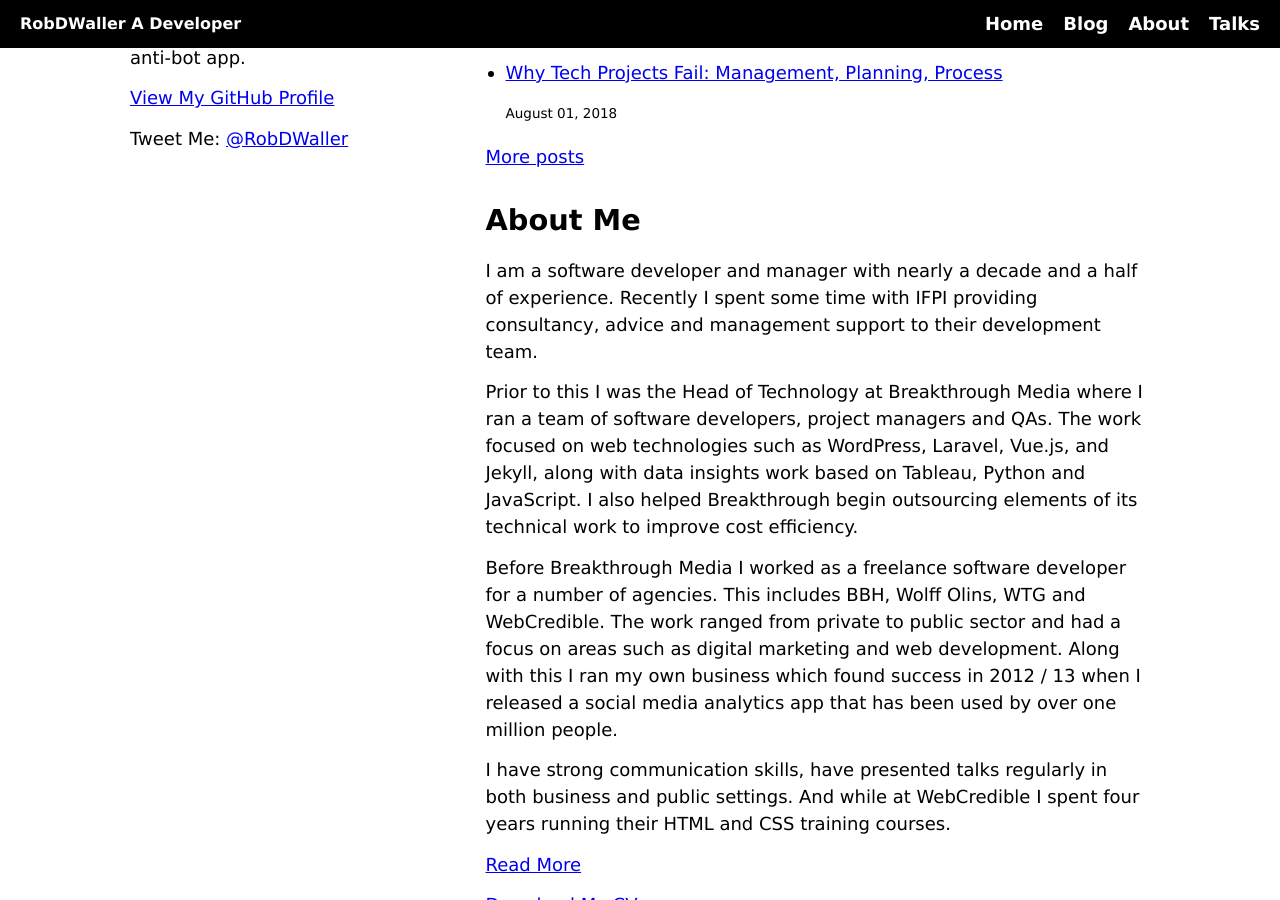
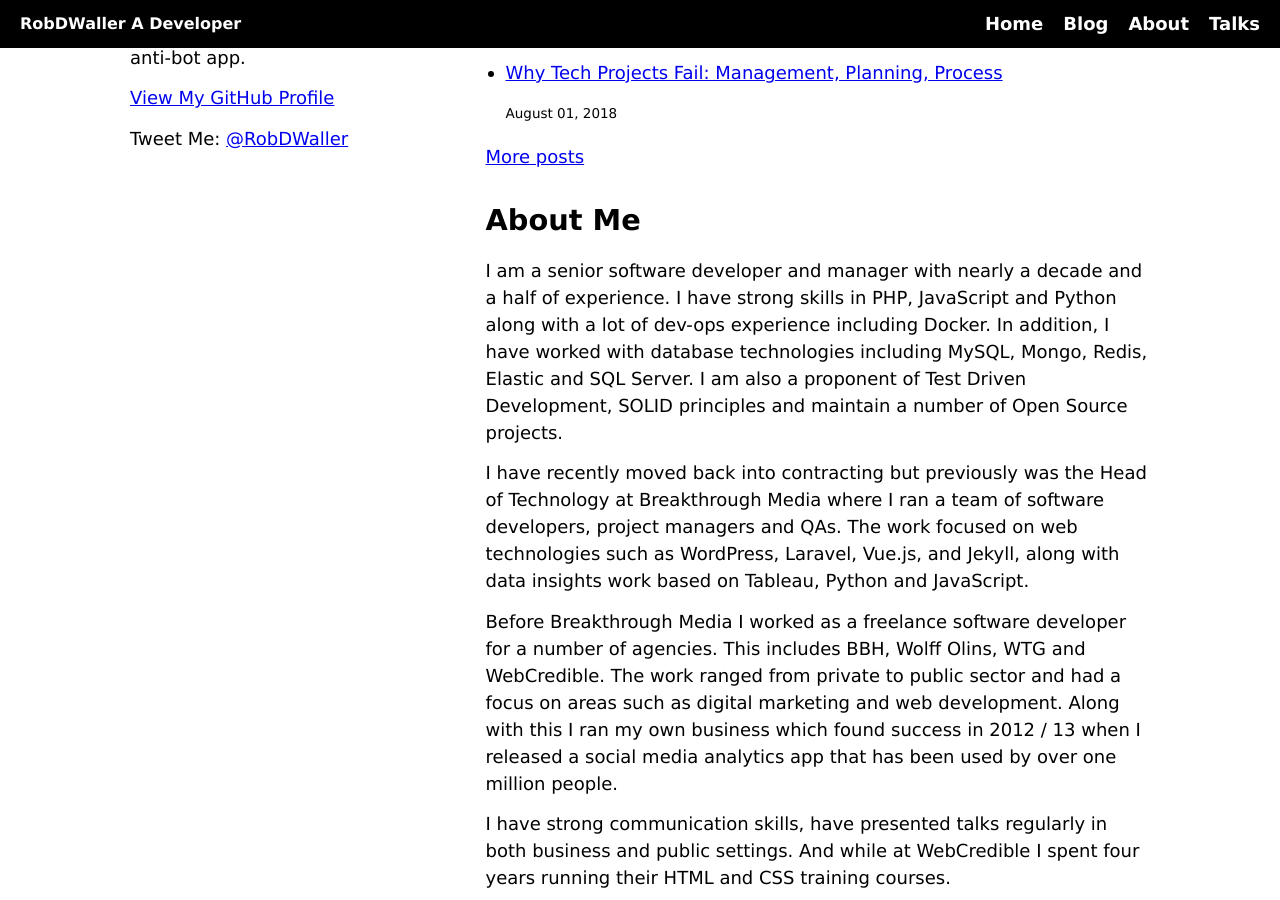
Before and after one commit to RobDWaller/robdwaller.github.io, a Jekyll site: the page built from index.html, in a window 1280 px wide and 900 px high, scrolled down 405 px. Built offline with Jekyll 4.4.1, drawn with Linux system fonts in a browser that asks for light colours.

Commit message:
Updated CV and amended home page profile.

```diff
--- a/index.html
+++ b/index.html
@@ -16,8 +16,8 @@ description: "Rob Waller Software Developer Blog and Profile"
 </ul>
 <p><a href="/blog.html">More posts</a></p>
 <h2>About Me</h2>
-<p>I am a software developer and manager with nearly a decade and a half of experience. Recently I spent some time with IFPI providing consultancy, advice and management support to their development team.</p>
-<p>Prior to this I was the Head of Technology at Breakthrough Media where I ran a team of software developers, project managers and QAs. The work focused on web technologies such as WordPress, Laravel, Vue.js, and Jekyll, along with data insights work based on Tableau, Python and JavaScript. I also helped Breakthrough begin outsourcing elements of its technical work to improve cost efficiency.</p>
+<p>I am a senior software developer and manager with nearly a decade and a half of experience. I have strong skills in PHP, JavaScript and Python along with a lot of dev-ops experience including Docker. In addition, I have worked with database technologies including MySQL, Mongo, Redis, Elastic and SQL Server. I am also a proponent of Test Driven Development, SOLID principles and maintain a number of Open Source projects.</p>
+<p>I have recently moved back into contracting but previously was the Head of Technology at Breakthrough Media where I ran a team of software developers, project managers and QAs. The work focused on web technologies such as WordPress, Laravel, Vue.js, and Jekyll, along with data insights work based on Tableau, Python and JavaScript.</p>
 <p>Before Breakthrough Media I worked as a freelance software developer for a number of agencies. This includes BBH, Wolff Olins, WTG and WebCredible. The work ranged from private to public sector and had a focus on areas such as digital marketing and web development. Along with this I ran my own business which found success in 2012 / 13 when I released a social media analytics app that has been used by over one million people.</p>
 <p>I have strong communication skills, have presented talks regularly in both business and public settings. And while at WebCredible I spent four years running their HTML and CSS training courses.</p>
 <p><a href="/about.html">Read More</a></p>
```
Also changed, not shown: 1 other file.
